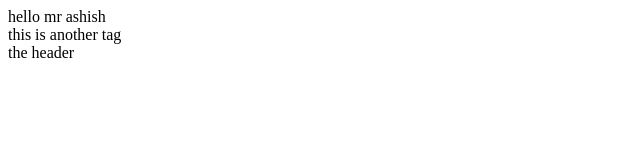
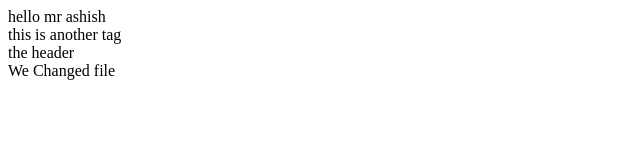
Before and after one commit to Himani1999/temp, a plain HTML site: page index.html in a window 1280 px wide. Shown: the whole page, without its empty margins (0-640 px from the left). Drawn offline with Linux system fonts and the light colour scheme.

Commit message:
We changed it

```diff
--- a/index.html
+++ b/index.html
@@ -9,6 +9,7 @@
     <div>hello mr ashish</div>
     <span>this is another tag</span>
     <div>the header</div>
+    <span>We Changed file</span>
 
 </body>
 </html>
```
